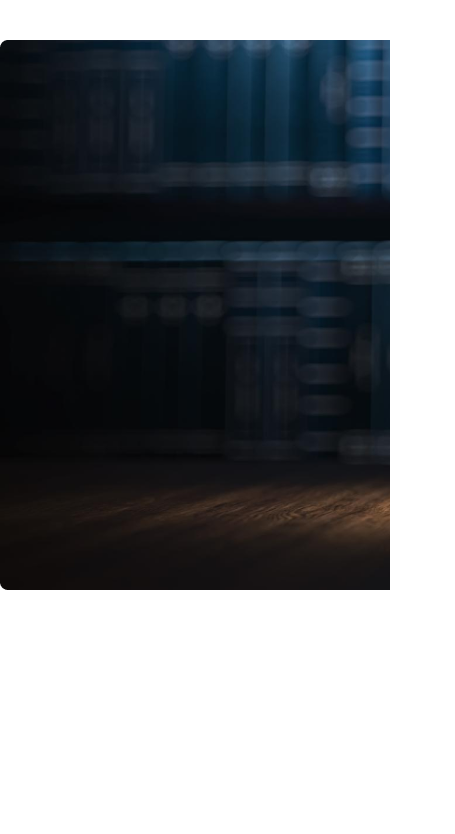
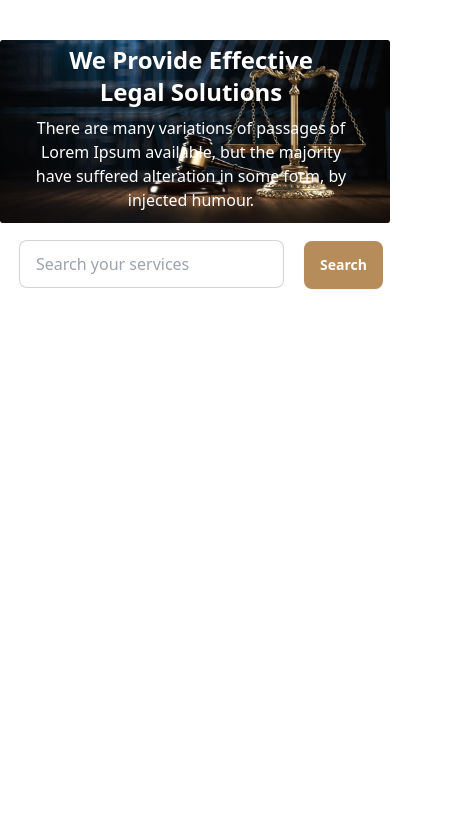
Before and after one commit to Mohinuddin0119/legal-solutions, a plain HTML site: page index.html in a window 390 px wide. Shown: the part 64-898 px from the top of the page, 455 px wide, since content can reach past the window. Drawn offline with nearby package versions, Linux system fonts and the light colour scheme.

Commit message:
update banner section and responsive

```diff
--- a/index.html
+++ b/index.html
@@ -23,16 +23,16 @@
         }
       </script>
       <style>
-        *{
-            background-color: white;
-            color:black ;
+        .bg-color-remove{
+          background-color: none;
+          color: none;
         }
       </style>
 </head>
-<body class="">
+<body class="bg-white text-black">
     <header class="container mx-auto">
         <nav>
-            <div class="navbar">
+            <div class="navbar ">
                 <div class="navbar-start">
                   <div class="dropdown">
                     <div tabindex="0" role="button" class="btn btn-ghost lg:hidden">
@@ -80,7 +80,7 @@
                     </a></li>
                   </ul>
                 </div>
-                <div class="">
+                <div class="navbar-end">
                   <a class="btn bg-btn-color text-white border-none">Free Consultation</a>
                 </div>
               </div>
@@ -88,24 +88,24 @@
     </header>
     <main class="container mx-auto">
       <section class="my-10">
-        <div>
+        <div class="relative">
           <div
-          class="min-h-screen bg-no-repeat"
+          class="min-w-sm lg:w-full min-h-screen bg-no-repeat bg-contain"
           style="background-image: url('./images/banner.png');"
           ></div>
-          <div class="space-y-5">
-          <h2 class="text-5xl font-bold">We Provide Effective <br> Legal Solutions</h2>
-          <p>There are many variations of passages of Lorem Ipsum available, but the majority <br> have suffered alteration in some form, by injected humour.</p>
-          <div class=" min-h-screen">
+          <div class="space-y-2 md:space-y-5 text-white absolute top-1 md:top-20 left-3 lg:top-32 right-5 text-center">
+          <h2 class="text-2xl md:text-3xl lg:text-7xl font-extrabold ">We Provide Effective <br> Legal Solutions</h2>
+          <p >There are many variations of passages of<br> Lorem Ipsum available, but the majority <br> have suffered alteration in some form, by injected humour.</p>
+          <div class="">
             <div class="flex justify-center items-baseline">
               <div class=" ">
                 <form class="p-5">
                   <div class="">
-                    <input type="" placeholder="Search your services" class="input input-bordered bg-white w-80" required />
+                    <input type="" placeholder="Search your services" class="input input-bordered bg-white md:w-96" required />
                   </div>
               </div>
               <div class="">
-                  <button class="btn bg-btn-color w-40 text-white border-none">Search</button>
+                  <button class="btn bg-btn-color md:w-52 text-white border-none">Search</button>
               </div>
                 </form>
              </div>
```
